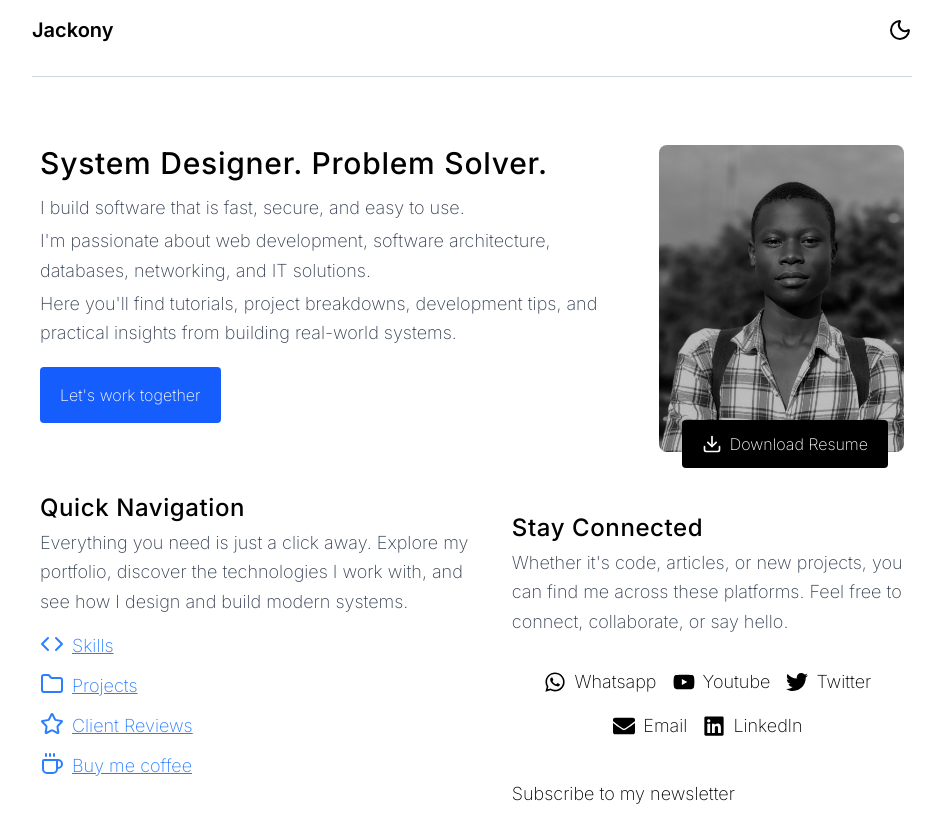
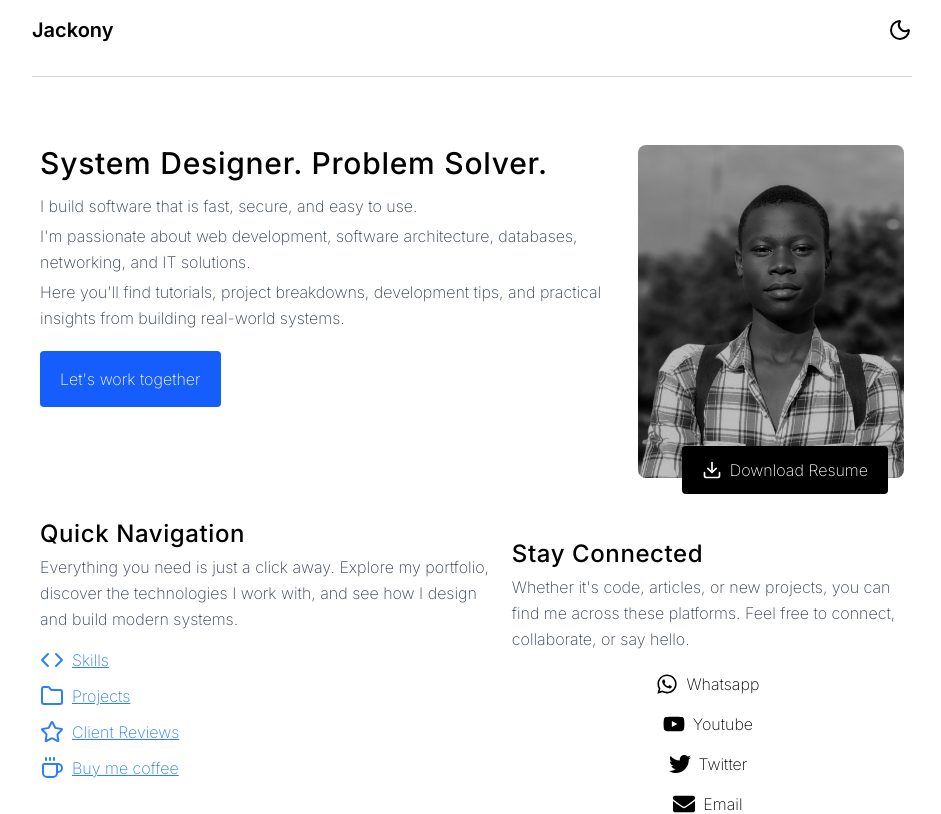
Before and after one commit to dariusjackony/portfolio, a Next.js app: page / in a window 1280 px wide. Shown: the top 814 px of the page, without its empty margins (168-1109 px from the left). Built offline with nearby package versions, Linux system fonts and the light colour scheme.

Commit message:
updated a piece of code with changing functionality

```diff
--- a/app/components/Hero.jsx
+++ b/app/components/Hero.jsx
@@ -7,14 +7,14 @@ export default function Hero(){
         <div className="px-4 mt-5 flex flex-col gap-5 md:flex-row max-w-4xl mx-auto ">
             <div>
                 <h2 className="text-3xl font-medium tracking-wide">System Designer. Problem Solver.</h2>
-                <div className="mt-3 text-xl">
-                    <p className="mt-1 text-lg text-gray-700 dark:text-white  leading-relaxed ">
+                <div className="mt-3">
+                    <p className="mt-1 text-gray-700 dark:text-white  leading-relaxed ">
                       I build software that is fast, secure, and easy to use.
                     </p>
-                    <p className="mt-1 text-lg text-gray-700 dark:text-white leading-relaxed">
+                    <p className="mt-1 text-gray-700 dark:text-white leading-relaxed">
                       I'm passionate about web development, software architecture, databases, networking, and IT solutions.
                     </p>
-                    <p className="mt-1 text-lg text-gray-700 leading-relaxed dark:text-white">
+                    <p className="mt-1 text-gray-700 leading-relaxed dark:text-white">
                       Here you'll find tutorials, project breakdowns, development tips, and practical insights from building real-world systems.
                     </p>
                 </div>
--- a/app/components/Links.jsx
+++ b/app/components/Links.jsx
@@ -12,11 +12,11 @@ export default function Links(){
         <div  className="px-4 mt-10 flex gap-5 flex-col md:flex-row max-w-4xl mx-auto">
             <div>
                 <h2 className="font-medium text-2xl tracking-wide">Quick Navigation</h2>
-                <p className="text-lg text-gray-700 leading-relaxed mt-1 dark:text-white">
+                <p className=" text-gray-700 leading-relaxed mt-1 dark:text-white">
                    Everything you need is just a click away. Explore my portfolio, discover
                    the technologies I work with, and see how I design and build modern systems.
                 </p>
-                <div className="flex flex-col gap-3 mt-4 text-lg">
+                <div className="flex flex-col gap-3 mt-4 ">
                  <Link href="/skills"
                   className="flex gap-2 text-blue-500 underline"
                  >
@@ -47,11 +47,11 @@ export default function Links(){
                 <h2 className="font-medium text-2xl tracking-wide">
                     Stay Connected
                 </h2>
-                <p className=" mt-1 text-lg text-gray-700 leading-relaxed dark:text-white">
+                <p className=" mt-1 text-gray-700 leading-relaxed dark:text-white">
                     Whether it's code, articles, or new projects, you can find me across these
                     platforms. Feel free to connect, collaborate, or say hello.
                 </p>
-                <div className="flex justify-center items center flex-wrap gap-4 mt-8 text-lg">
+                <div className="flex flex-col lg:justify-center lg:items-center lg:flex-wrap gap-4 mt-5">
                     <Link href="/"
                     className="flex items-center gap-2"
                     >
@@ -84,7 +84,7 @@ export default function Links(){
                     </Link>
                 </div>
                 <div className="mt-10">
-                    <h2 className="text-lg">Subscribe to my newsletter</h2>
+                    <h2 className="">Subscribe to my newsletter</h2>
                    <form className="flex flex-col gap-2 mt-2">
                     <input
                      type="email"
```
